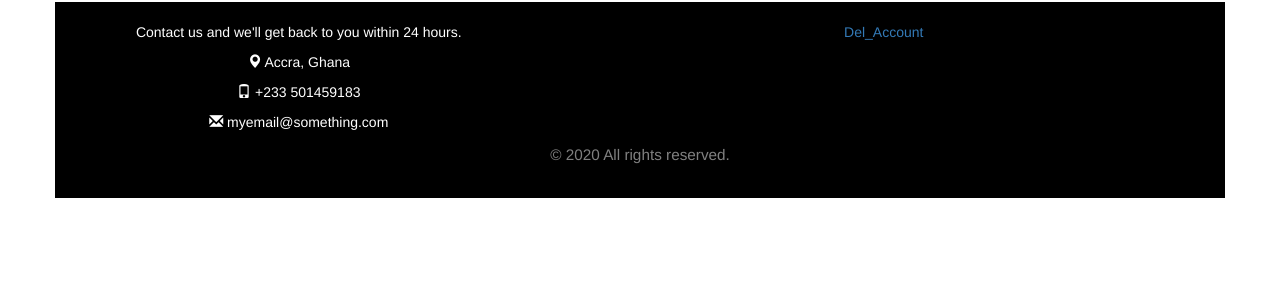
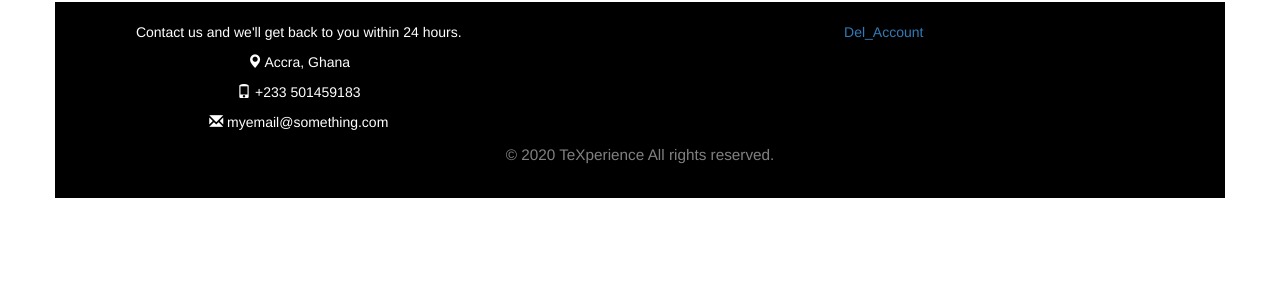
Before and after one commit to Koffi-Cobbin/TeXperienceBlog, a Flask app: template src/templates/users/profile.html in a window 1280 px wide. Shown: the part 407-707 px from the top of the page. Run offline with Flask 2, Linux system fonts and the light colour scheme; the template is opened without the code that fills it, so the values that code supplies are empty; some libraries are stand-ins or nearby versions.

Commit message:
Update profile.html

```diff
--- a/src/templates/users/profile.html
+++ b/src/templates/users/profile.html
@@ -118,7 +118,7 @@
     </div>
     </div>
   <div class="copyright">
-    <p><small> &copy; 2020 All rights reserved. </small></p>
+    <p><small> &copy; 2020 TeXperience All rights reserved. </small></p>
     </div>
     </div>
 {% endblock%}
```
